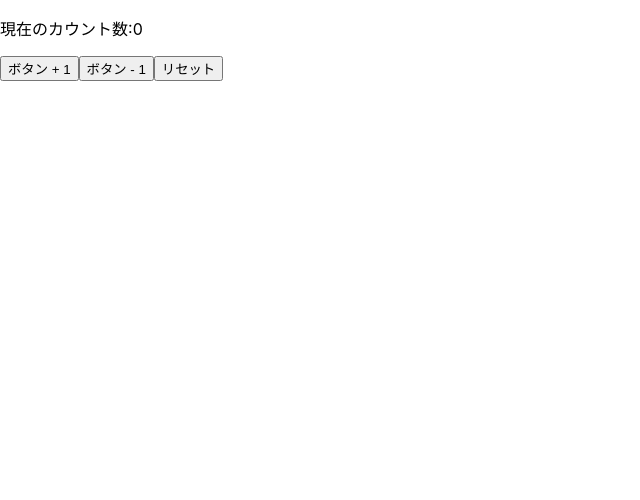
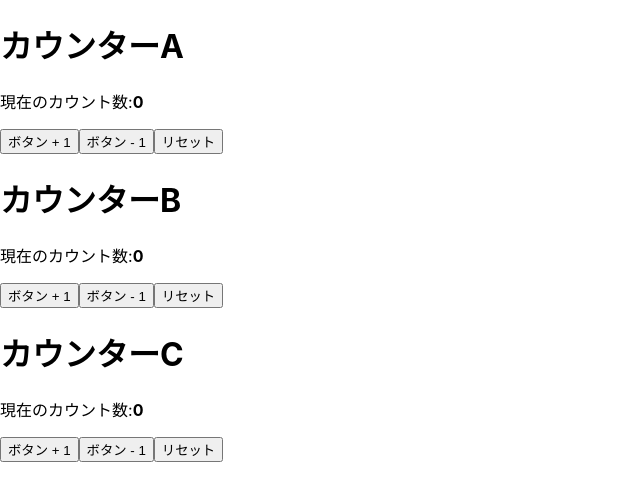
Before and after one commit to h-miyamoto-astaster/react, a React (Create React App) app in the folder react-books/: page / in a window 1280 px wide. Shown: the top 500 px of the page, without its empty margins (0-640 px from the left). Built offline with nearby package versions, Linux system fonts and the light colour scheme.

Commit message:
本のコード入力済

```diff
--- a/react-books/src/App.js
+++ b/react-books/src/App.js
@@ -1,33 +1,15 @@
 import React,{ useState } from 'react';
+import CounterA from "./CounterA";
+import CounterB from "./CounterB";
+import CounterC from "./CounterC";
 
-const useCounter = (initialCount) =>{
-  const [count,setCount] = useState(initialCount);
-
-  const countAdd = () => setCount((prevCount) => prevCount +1);
-
-  const countSub = () => setCount((prevCount) => prevCount -1);
-
-  const countReset = () => setCount(initialCount);
-
-  return {count,countAdd,countSub,countReset};
-}
-
-const CounterText = ({count}) => <p>現在のカウント数:{count}</p>;
-
-const Counter = () =>{
-  const {count,countAdd,countSub,countReset} = useCounter(0);
-  return(
-    <div className="counterContainer">
-      <CounterText count={count} />
-      <button onClick={countAdd}>ボタン + 1</button>
-      <button onClick={countSub}>ボタン - 1</button>
-      <button onClick={countReset}>リセット</button>
-    </div>
-  )
-}
 export default function App(){
 
   return(
-      <Counter />
+      <>
+        <CounterA />
+        <CounterB />
+        <CounterC />
+      </>
   )
 };
--- a/react-books/src/CounterA.js
+++ b/react-books/src/CounterA.js
@@ -1,6 +1,6 @@
 import React from 'react'
 import {useCounter} from "./hooks";
-import {CounterText} from "./Countetext"
+import CounterText from "./CounterText"
 
 const CounterA = () => {
     const {count,countAdd,countSub,countReset} = useCounter(0);
--- a/react-books/src/CounterB.js
+++ b/react-books/src/CounterB.js
@@ -1,6 +1,6 @@
 import React from 'react'
 import {useCounter} from "./hooks";
-import {CounterText} from "./Countetext"
+import CounterText from "./CounterText"
 
 const CounterB = () => {
     const {count,countAdd,countSub,countReset} = useCounter(0);
--- a/react-books/src/CounterC.js
+++ b/react-books/src/CounterC.js
@@ -1,6 +1,6 @@
 import React from 'react'
 import {useCounter} from "./hooks";
-import {CounterText} from "./Countetext"
+import CounterText from "./CounterText"
 
 const CounterC = () => {
     const {count,countAdd,countSub,countReset} = useCounter(0);
@@ -15,4 +15,4 @@ const CounterC = () => {
   )
 }
 
-export default CounterA
+export default CounterC
--- /dev/null
+++ b/react-books/src/CounterText.js
@@ -0,0 +1,11 @@
+import React from 'react'
+
+const CounterText = ({count}) => {
+  return (
+    <div>
+      <p>現在のカウント数:<b>{count}</b></p>
+    </div>
+  )
+}
+
+export default CounterText
--- a/react-books/src/hooks.js
+++ b/react-books/src/hooks.js
@@ -1,8 +1,8 @@
 import React,{useState} from 'react'
 
-const hooks = () => {
+export const useCounter = (initialCount) => {
 
-    const [count,useCount] = useState(initialCount)
+    const [count,setCount] = useState(initialCount)
 
     const countAdd = () => setCount((prevCount) => prevCount +1);
 
@@ -13,5 +13,3 @@ const hooks = () => {
     return {count,countAdd,countSub,countReset};
 
 }
-
-export default hooks
```
